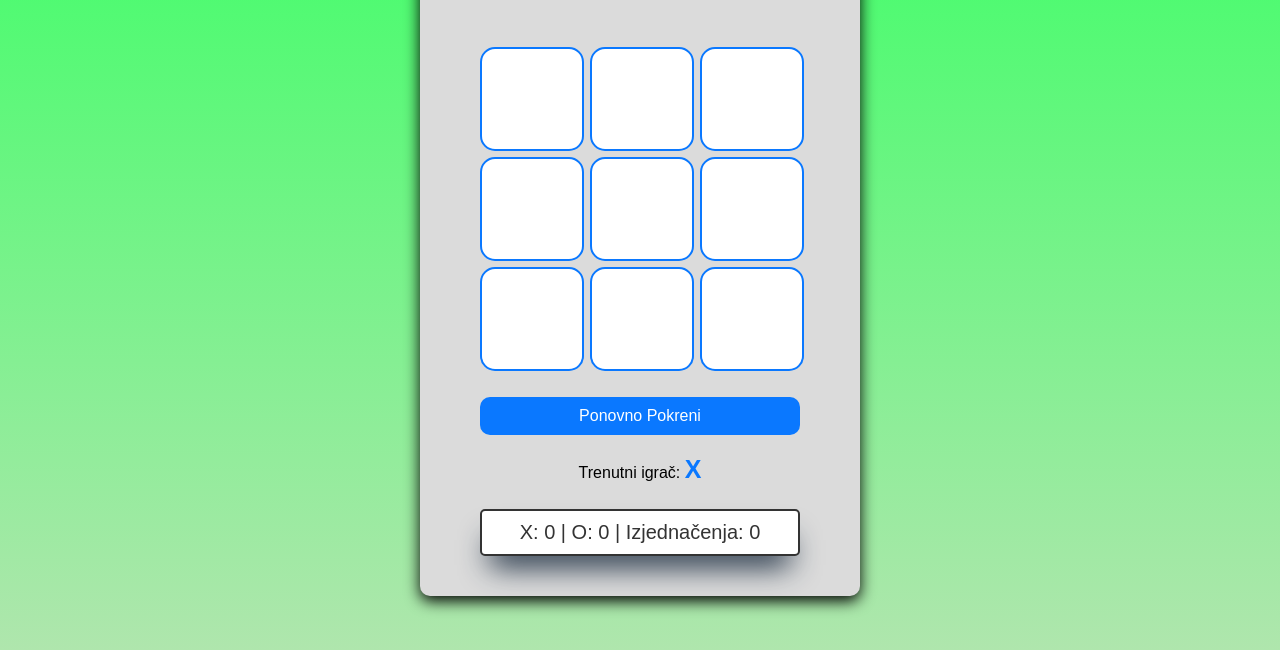
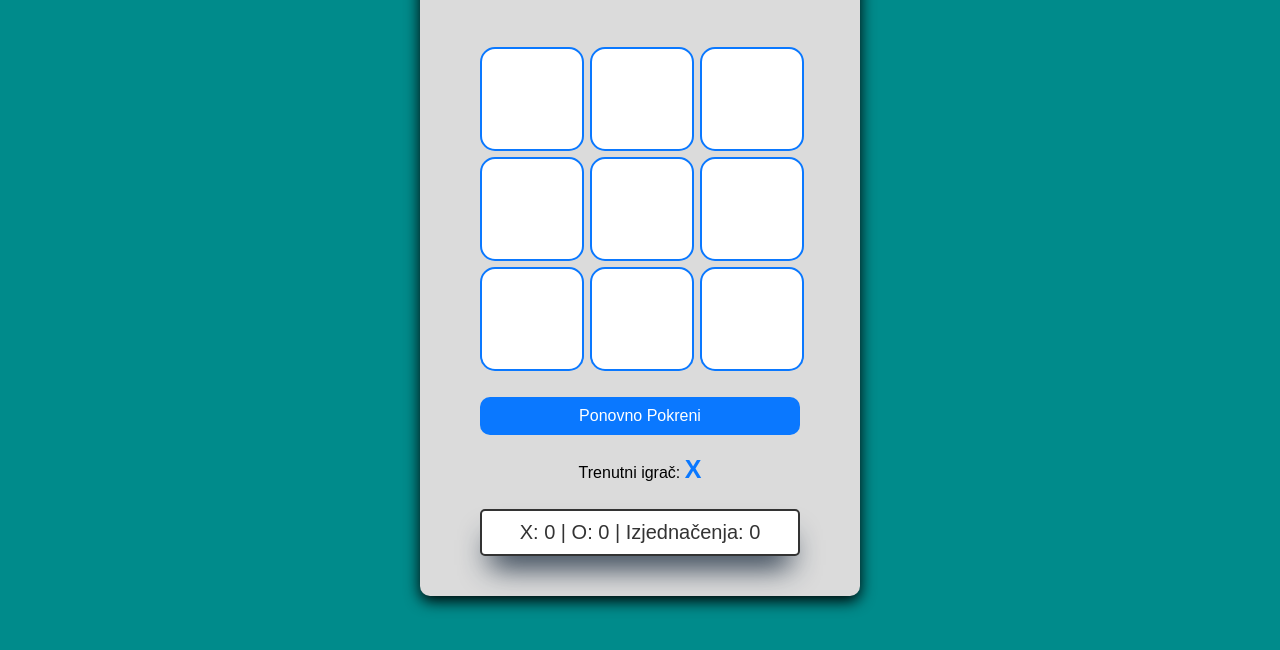
Before and after one commit to danicleon33/TicTacToe, a plain HTML site: page index.html in a window 1280 px wide. Shown: the part 150-800 px from the top of the page. Drawn offline with Linux system fonts and the light colour scheme.

Commit message:
Verzija 3

```diff
--- a/css/main.css
+++ b/css/main.css
@@ -9,7 +9,7 @@ body {
     align-items: center;
     height: 100vh;
     margin: 0;
-    background: linear-gradient(180deg, rgb(173, 230, 182), rgb(59, 255, 101), rgb(175, 230, 173));
+    background-color: darkcyan;
     background-size: 200% 200%;
     animation: gradientAnimation 10s ease infinite;
 }
```
